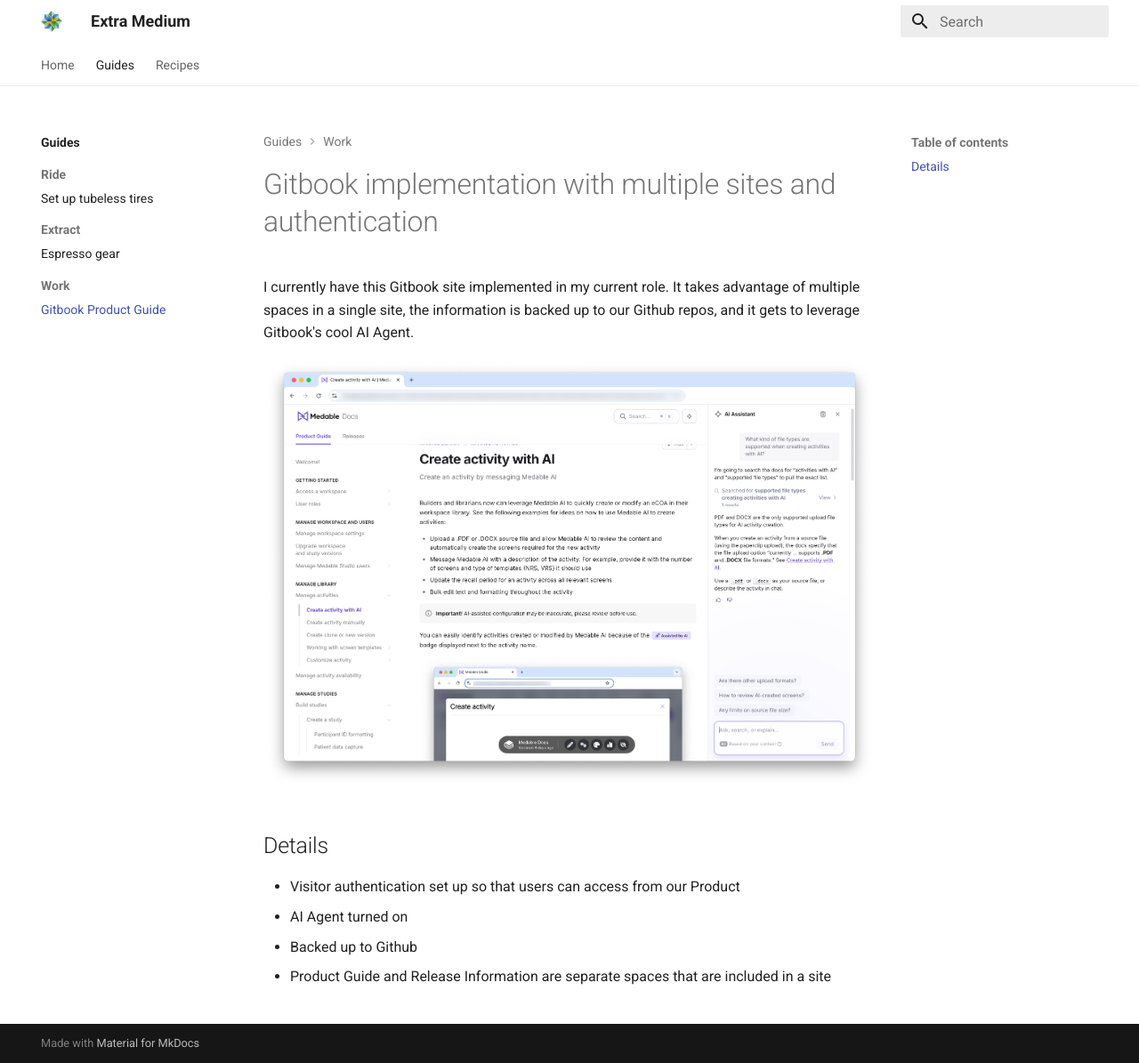
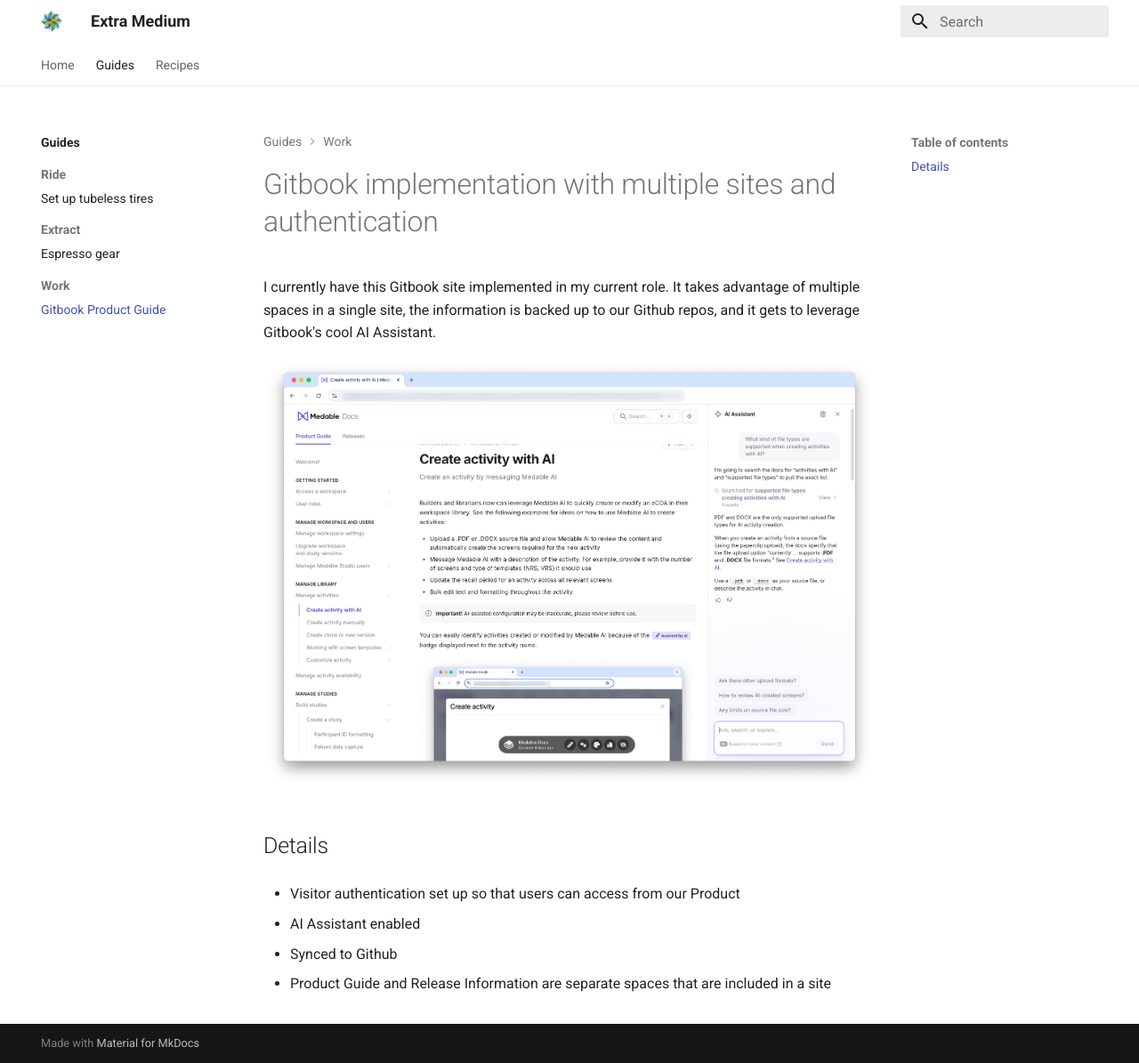
Before and after one commit to bgarrison2/extra-medium, an MkDocs documentation site: the page built from docs/guides/work/gitbook-product-guide.md, in a window 1280 px wide and 1195 px high. Shown: the whole window at 89% size. Built offline with MkDocs 1.6.1 and Material for MkDocs 9.7.7, drawn with Linux system fonts in a browser that asks for light colours.

Commit message:
Update gitbook-product-guide.md

```diff
--- a/docs/guides/work/gitbook-product-guide.md
+++ b/docs/guides/work/gitbook-product-guide.md
@@ -1,11 +1,14 @@
 #Gitbook implementation with multiple sites and authentication
-I currently have this Gitbook site implemented in my current role. It takes advantage of multiple spaces in a single site, the information is backed up to our Github repos, and it gets to leverage Gitbook's cool AI Agent.
+I currently have this Gitbook site implemented in my current role. It takes advantage of multiple spaces in a single site, the information is backed up to our Github repos, and it gets to leverage Gitbook's cool AI Assistant.
 
 ![Gitbook Product Guide](./assets/gitbook-product-guide-example.png "Gitbook product guide example")
 
 
 ##Details
 * Visitor authentication set up so that users can access from our Product
-* AI Agent turned on
-* Backed up to Github
+
+* AI Assistant enabled
+
+* Synced to Github
+
 * Product Guide and Release Information are separate spaces that are included in a site
```
